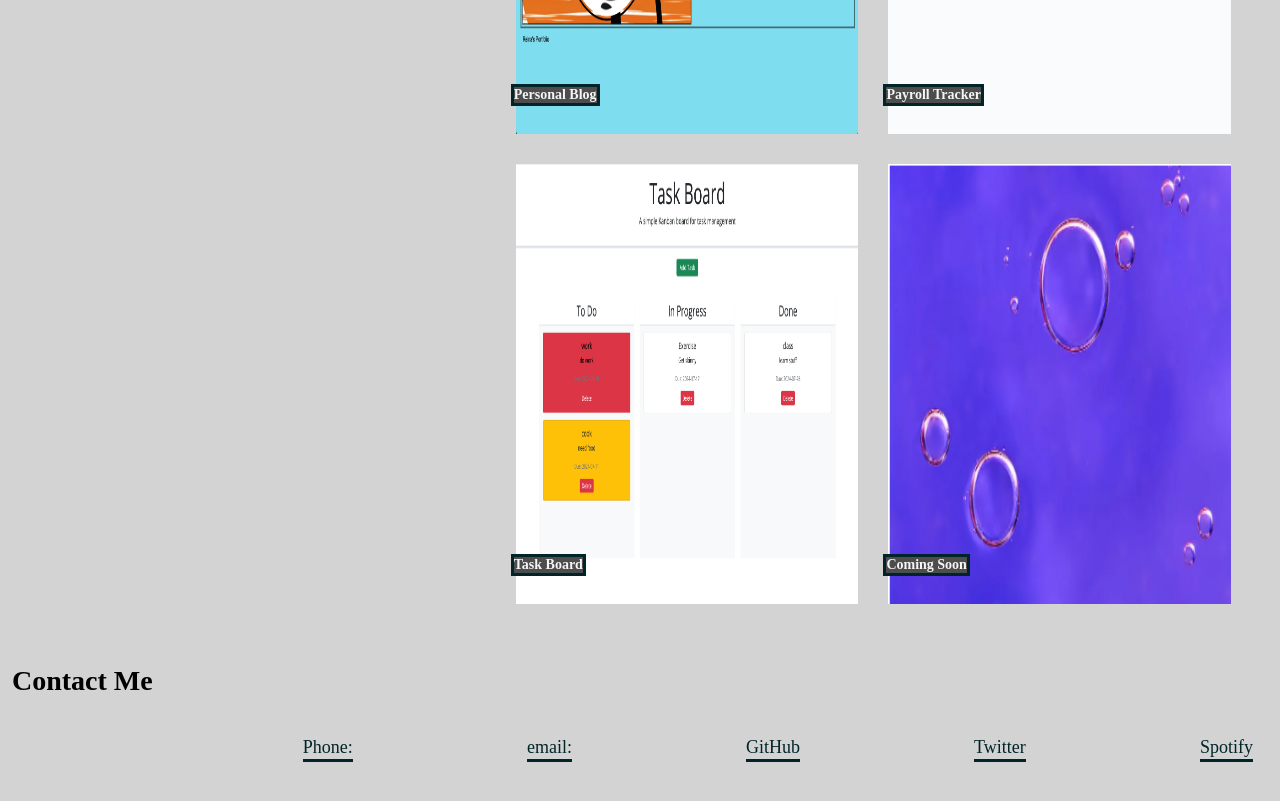
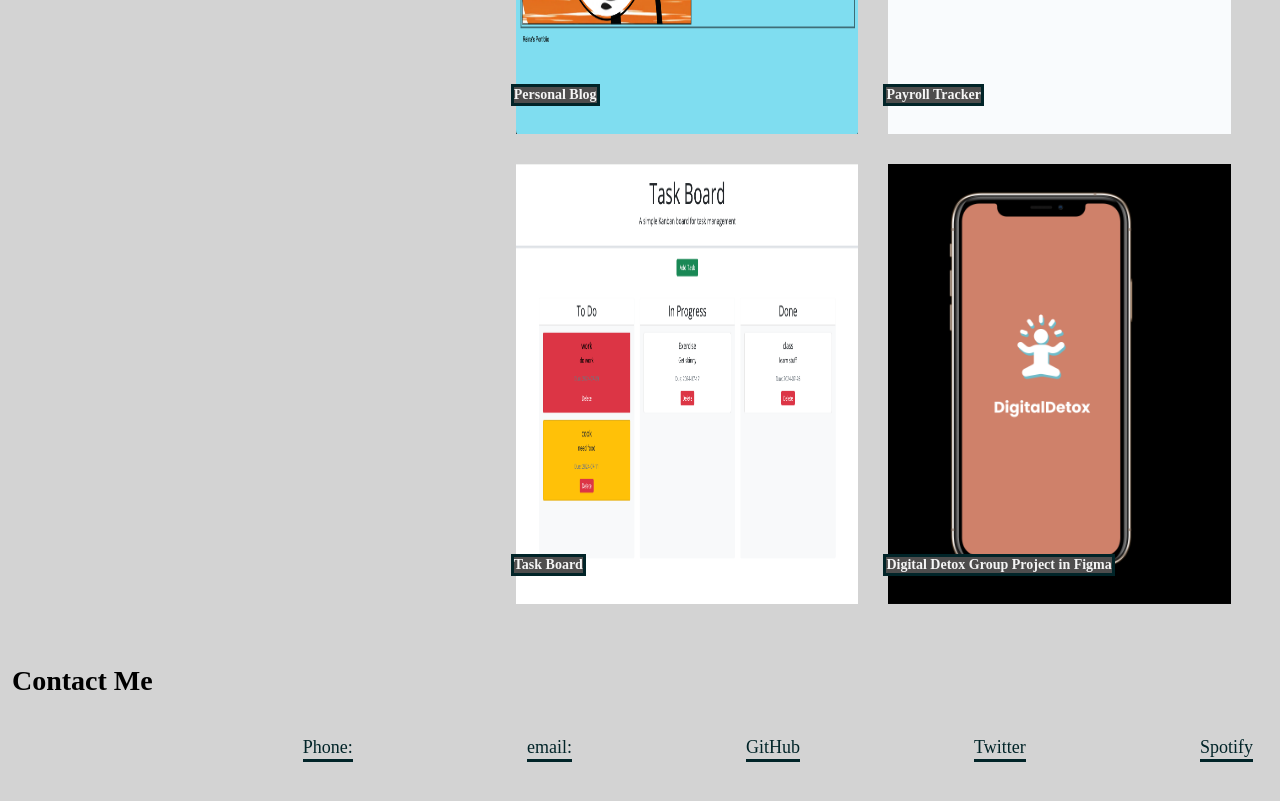
Before and after one commit to Reina2024/portfolio, a plain HTML site: page index.html in a window 1280 px wide. Shown: the part 1668-2469 px from the top of the page. Drawn offline with Linux system fonts and the light colour scheme.

Commit message:
Figma work added

```diff
--- a/index.html
+++ b/index.html
@@ -94,9 +94,9 @@
                                 </a>
                             </figure>
                             <figure class="gallery1">
-                                <a href="https://www.stockfreeimages.com/?gad_source=1&gclid=CjwKCAjwm_SzBhAsEiwAXE2CvzB8zAuHecWYuNbubgEoAR4VGEaIwmOjqD3jZTO7SLtdtsqo7zUNzxoCWbMQAvD_BwE">
-                                    <img src="./assets/css/images/bubbles.png" class="galleryimg" alt="Bubbles">
-                                    <figcaption>Coming Soon </figcaption>
+                                <a href="https://www.figma.com/proto/8FBLC0WsIX3eU65xBk1BEI/615---MNRY?node-id=114-17285&t=Qm1JAYqRgBVMCYZy-1">
+                                    <img src="./assets/css/DDFigma.png" class="galleryimg" alt="Figma">
+                                    <figcaption>Digital Detox Group Project in Figma </figcaption>
                                 </a>
                             </figure>
                                 </a>
```
Also changed, not shown: assets/css/DDFigma.png (added).
